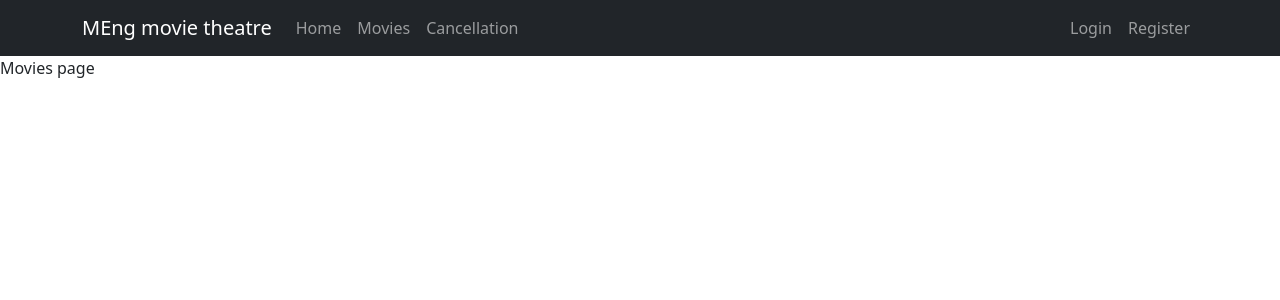
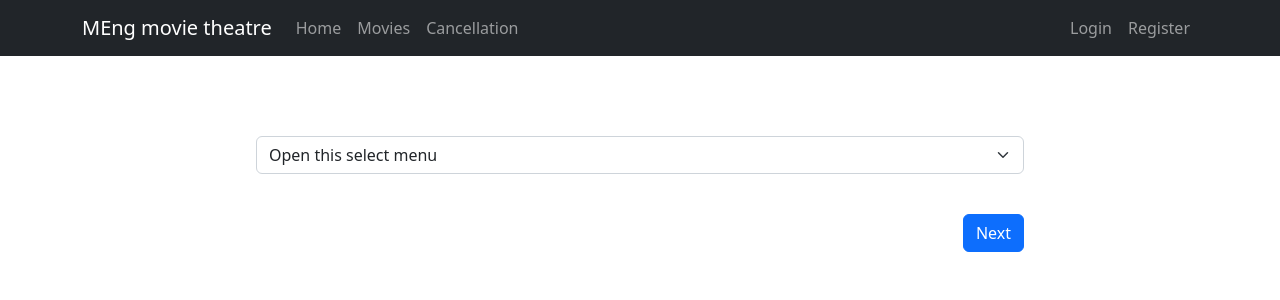
Before and after one commit to folkg/movie-ticket-reservation-app, a React (Create React App) app in the folder client/: page /movies in a window 1280 px wide. Shown: the top 300 px of the page. Built offline with nearby package versions, Linux system fonts and the light colour scheme.

Commit message:
working on selecting movies

```diff
--- /dev/null
+++ b/client/src/components/selectMovieForm/selectMovie.styles.js
@@ -0,0 +1,7 @@
+import styled from 'styled-components';
+
+export const Container = styled.div`
+    margin-top: 10vh;
+    margin-left: 20%;
+    margin-right: 20%;
+`;
--- /dev/null
+++ b/client/src/components/selectMovieForm/selectMovie.sub.js
@@ -0,0 +1,33 @@
+import React from 'react';
+import Button from 'react-bootstrap/Button';
+import Form from 'react-bootstrap/Form';
+import { Container } from './selectMovie.styles';
+
+const SelectMovie = ({nextStep, handleChange, values}) =>{
+    const Continue = e => {
+        e.preventDefault();
+        if (values.moviename === ""){
+            alert("you have to select a movie");
+            return;
+        }
+        nextStep();
+      }
+
+    return (
+    <Container>
+        <Form>
+            <Form.Select onChange={handleChange('moviename')} defaultValue = {values.moviename}>
+                <option>Open this select menu</option>
+                <option value="One">One</option>
+                <option value="Two">Two</option>
+                <option value="Three">Three</option>
+            </Form.Select>
+            <Button onClick={Continue} style = {{float: "right", marginTop: "5vh"}}>
+                Next
+            </Button>
+        </Form>
+
+    </Container>)
+}
+
+export default SelectMovie;
--- a/client/src/components/selectMovieForm/selectMovieForm.component.js
+++ b/client/src/components/selectMovieForm/selectMovieForm.component.js
@@ -0,0 +1,78 @@
+import React , { Component } from 'react';
+import SelectMovie from './selectMovie.sub';
+import SelectTheatre from './selectTheatre.sub';
+import SelectShowtime from './selectShowtime.sub';
+
+class SelectMovieForm extends Component {
+    state = {
+        step: 1,
+        moviename: '',
+        theatrename: '',
+        showtime: '',
+        creditcardnum: '',
+      }
+
+     // go back to previous step
+    prevStep = () => {
+        const { step } = this.state;
+        this.setState({ step: step - 1 });
+    }
+
+    // proceed to the next step
+    nextStep = () => {
+        const { step } = this.state;
+        this.setState({ step: step + 1 });
+    }
+
+    // Handle fields change
+    handleChange = input => e => {
+        this.setState({ [input]: e.target.value });
+    }
+
+    render() {
+        const { step } = this.state;
+        const { moviename, theatrename, showtime, creditcardnum } = this.state;
+        const values = { moviename, theatrename, showtime, creditcardnum }
+
+        switch(step) {
+          case 1:
+            return (
+              <SelectMovie
+                nextStep={ this.nextStep }
+                handleChange={ this.handleChange }
+                values={ values }
+              />
+            )
+          // case 2:
+          //   return (
+          //     <div>case 2</div>
+          //   )
+          case 2:
+            return (
+              <SelectTheatre
+                prevStep={ this.prevStep }
+                nextStep={ this.nextStep }
+                handleChange={ this.handleChange }
+                values={ values }
+              />
+            )
+          case 3:
+              return (
+                <SelectShowtime
+                  prevStep={ this.prevStep }
+                  nextStep={ this.nextStep }
+                  handleChange = {this.handleChange}
+                  values={ values }
+                />
+              )
+          //   case 4:
+          //     return (
+          //       <Success />
+          //     )
+          default:
+              // do nothing
+        }
+    }
+}
+
+export default SelectMovieForm;
--- /dev/null
+++ b/client/src/components/selectMovieForm/selectShowtime.styles.js
@@ -0,0 +1,7 @@
+import styled from 'styled-components';
+
+export const Container = styled.div`
+    margin-top: 10vh;
+    margin-left: 20%;
+    margin-right: 20%;
+`;
--- /dev/null
+++ b/client/src/components/selectMovieForm/selectShowtime.sub.js
@@ -0,0 +1,37 @@
+import React from 'react';
+import Button from 'react-bootstrap/Button';
+import Form from 'react-bootstrap/Form';
+import { Container } from './selectShowtime.styles';
+
+const SelectShowtime = ({prevStep, nextStep, handleChange, values}) =>{
+    const Continue = e => {
+        e.preventDefault();
+        nextStep();
+    }
+
+    const Previous = e => {
+        e.preventDefault();
+        prevStep();
+    }
+
+
+    return (
+        <Container>
+            <Form>
+                <Form.Select onChange={handleChange('theatrename')} defaultValue = {values.theatrename}>
+                    <option>Open this select menu</option>
+                    <option value="One">show time 1</option>
+                    <option value="Two">Two</option>
+                    <option value="Three">Three</option>
+                </Form.Select>
+                <Button onClick={Previous} style = {{marginTop: "5vh"}}>
+                    Back
+                </Button>
+                <Button onClick={Continue} style = {{float: "right", marginTop: "5vh"}}>
+                    Next
+                </Button>
+            </Form>
+        </Container>)
+}
+
+export default SelectShowtime;
--- /dev/null
+++ b/client/src/components/selectMovieForm/selectTheatre.styles.js
@@ -0,0 +1,7 @@
+import styled from 'styled-components';
+
+export const Container = styled.div`
+    margin-top: 10vh;
+    margin-left: 20%;
+    margin-right: 20%;
+`;
--- /dev/null
+++ b/client/src/components/selectMovieForm/selectTheatre.sub.js
@@ -0,0 +1,37 @@
+import React from 'react';
+import Button from 'react-bootstrap/Button';
+import Form from 'react-bootstrap/Form';
+import { Container } from './selectTheatre.styles';
+
+const SelectTheatre = ({prevStep, nextStep, handleChange, values}) =>{
+    const Continue = e => {
+        e.preventDefault();
+        nextStep();
+    }
+
+    const Previous = e => {
+        e.preventDefault();
+        prevStep();
+    }
+
+
+    return (
+        <Container>
+            <Form>
+                <Form.Select onChange={handleChange('theatrename')} defaultValue = {values.theatrename}>
+                    <option>Open this select menu</option>
+                    <option value="One">One</option>
+                    <option value="Two">Two</option>
+                    <option value="Three">Three</option>
+                </Form.Select>
+                <Button onClick={Previous} style = {{marginTop: "5vh"}}>
+                    Back
+                </Button>
+                <Button onClick={Continue} style = {{float: "right", marginTop: "5vh"}}>
+                    Next
+                </Button>
+            </Form>
+        </Container>)
+}
+
+export default SelectTheatre;
--- a/client/src/pages/moviespage/moviespage.page.js
+++ b/client/src/pages/moviespage/moviespage.page.js
@@ -1,8 +1,11 @@
 import React from 'react';
+import SelectMovieForm from '../../components/selectMovieForm/selectMovieForm.component';
 
 const MoviesPage = () =>{
     return (
-        <div>Movies page</div>
+        <div>
+            <SelectMovieForm/>
+        </div>
     )
 }
 
```
Also changed, not shown: client/src/components/selectMovieForm/confirmation.styles.js (added), client/src/components/selectMovieForm/confirmation.sub.js (added).
